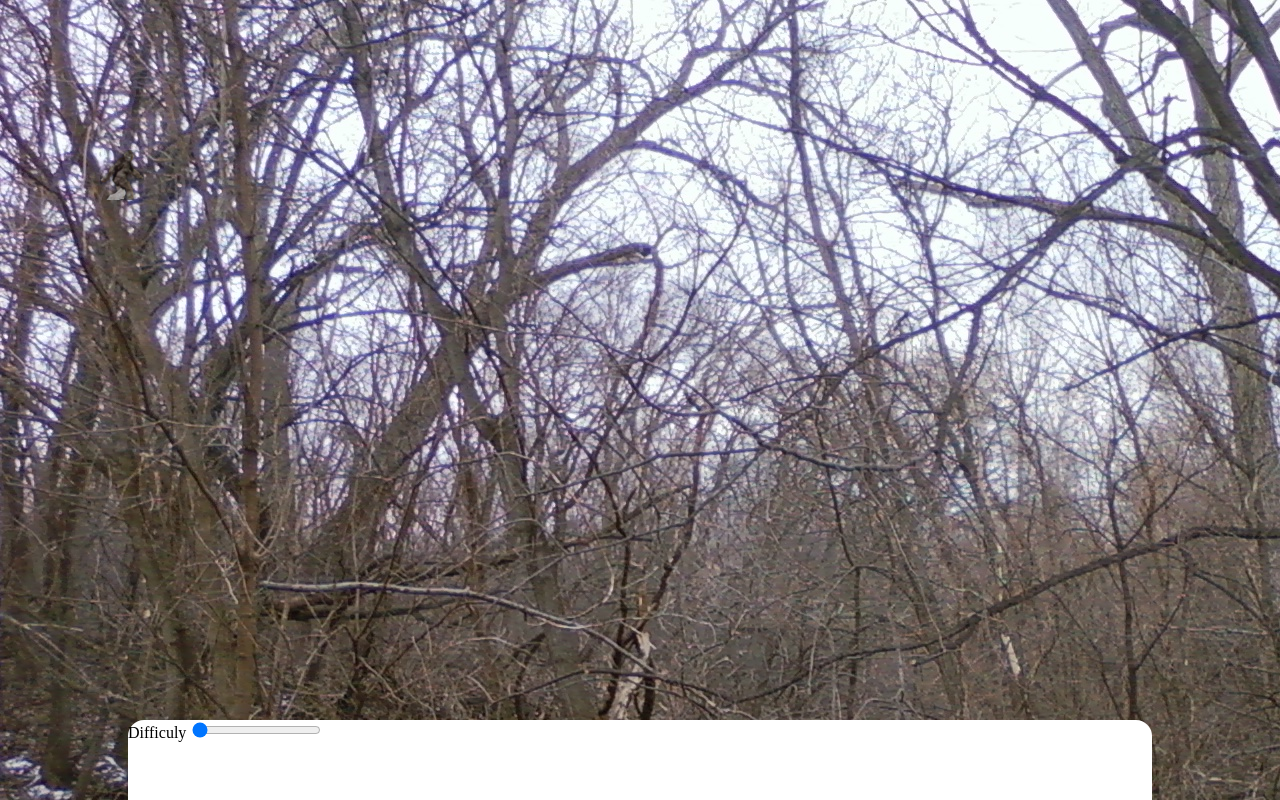
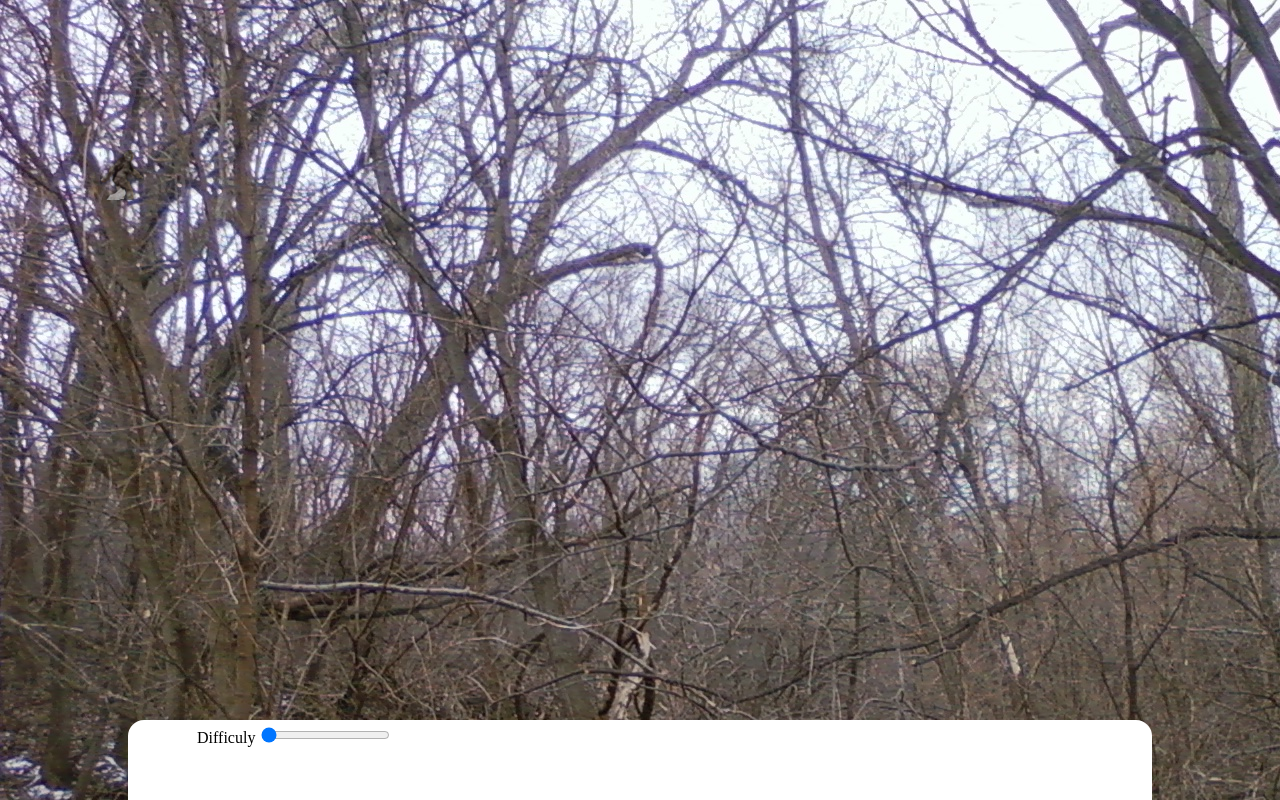
Before and after one commit to Gwcampbellthe2nd/Find-Bigfoot, a plain HTML site: page index.html in a window 1280 px wide. Drawn offline with Linux system fonts and the light colour scheme.

Commit message:
added flexbox

```diff
--- a/index.html
+++ b/index.html
@@ -36,8 +36,16 @@
 
   </div>
   <div class="controls">
-    <label>Difficuly</label>
-    <input id="textInput" type="range" name="rangeInput" value="0" min="0" max="100" onchange="changeOpacity(this.value);">
+    <ul class="flex-container">
+      <li class="flex-item"><label>Difficuly</label>
+      <input id="textInput" type="range" name="rangeInput" value="0" min="0" max="100" onchange="changeOpacity(this.value);"></li>
+      <li class="flex-item"></li>
+      <li class="flex-item"></li>
+      <li class="flex-item"></li>
+      <li class="flex-item"></li>
+      <li class="flex-item"></li>
+    </ul>
+
   </div>
   </body>
 </html>
--- a/style.css
+++ b/style.css
@@ -23,3 +23,28 @@ body {
     left: 100px;
     top: 150px;
   }
+
+.flex-container {
+  /* We first create a flex layout context */
+  display: flex;
+
+  /* Then we define the flow direction
+     and if we allow the items to wrap
+   * Remember this is the same as:
+   * flex-direction: row;
+   * flex-wrap: wrap;
+   */
+  flex-flow: row wrap;
+
+  /* Then we define how is distributed the remaining space */
+  justify-content: space-around;
+
+  padding: 0;
+  margin: 0;
+  list-style: none;
+}
+
+.flex-item {
+  padding: 5px;
+  text-align: center;
+}
```
